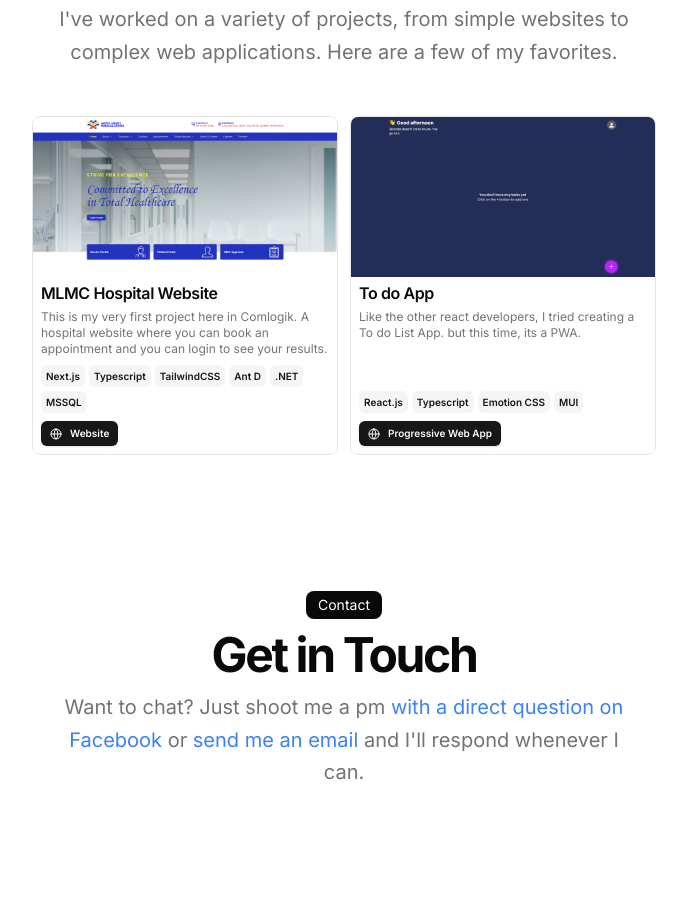
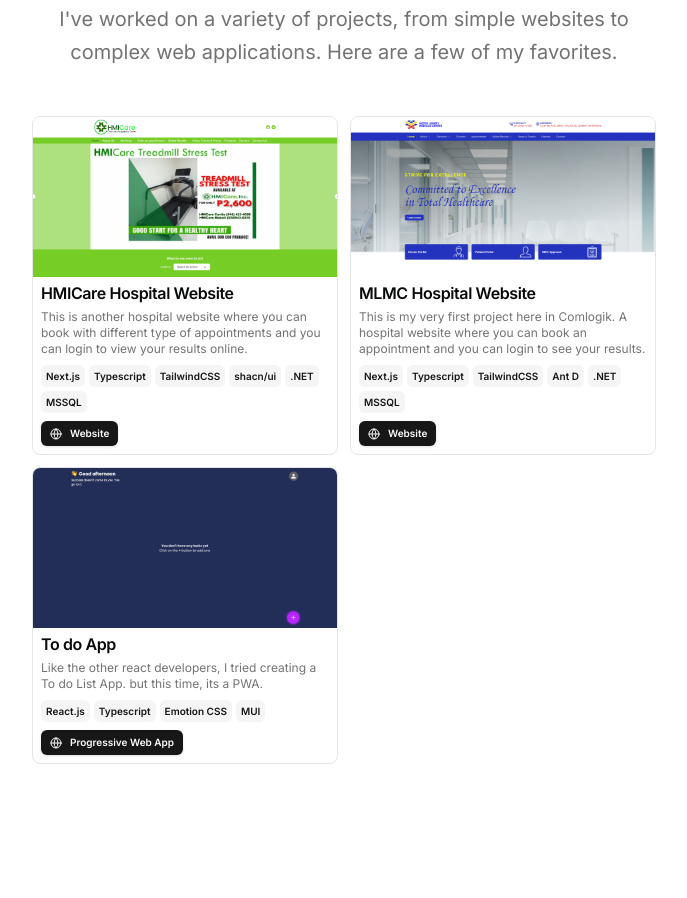
Before and after one commit to allansionosa/aj-portfolio, a Next.js app: page / in a window 1280 px wide. Shown: the part 1067-1965 px from the top of the page, without its empty margins (296-983 px from the left). Built offline with nearby package versions, Linux system fonts and the light colour scheme.

Commit message:
Added new project

```diff
--- a/src/data/resume.tsx
+++ b/src/data/resume.tsx
@@ -113,6 +113,31 @@
   ],
   projects: [
     {
+      title: 'HMICare Hospital Website',
+      href: 'https://hmicare.comlogikph.com/',
+      // dates: 'Jan 2024 - Feb 2024',
+      active: true,
+      description:
+        'This is another hospital website where you can book with different type of appointments and you can login to view your results online.',
+      technologies: [
+        'Next.js',
+        'Typescript',
+        'TailwindCSS',
+        'shacn/ui',
+        '.NET',
+        'MSSQL',
+      ],
+      links: [
+        {
+          type: 'Website',
+          href: 'https://new.mlmc.com.ph/',
+          icon: <Icons.globe className="size-3" />,
+        },
+      ],
+      image: '/hmicare.png',
+      // video: '#',
+    },
+    {
       title: 'MLMC Hospital Website',
       href: 'https://new.mlmc.com.ph/',
       // dates: 'Jan 2024 - Feb 2024',
```
Also changed, not shown: public/hmicare.png (added).
